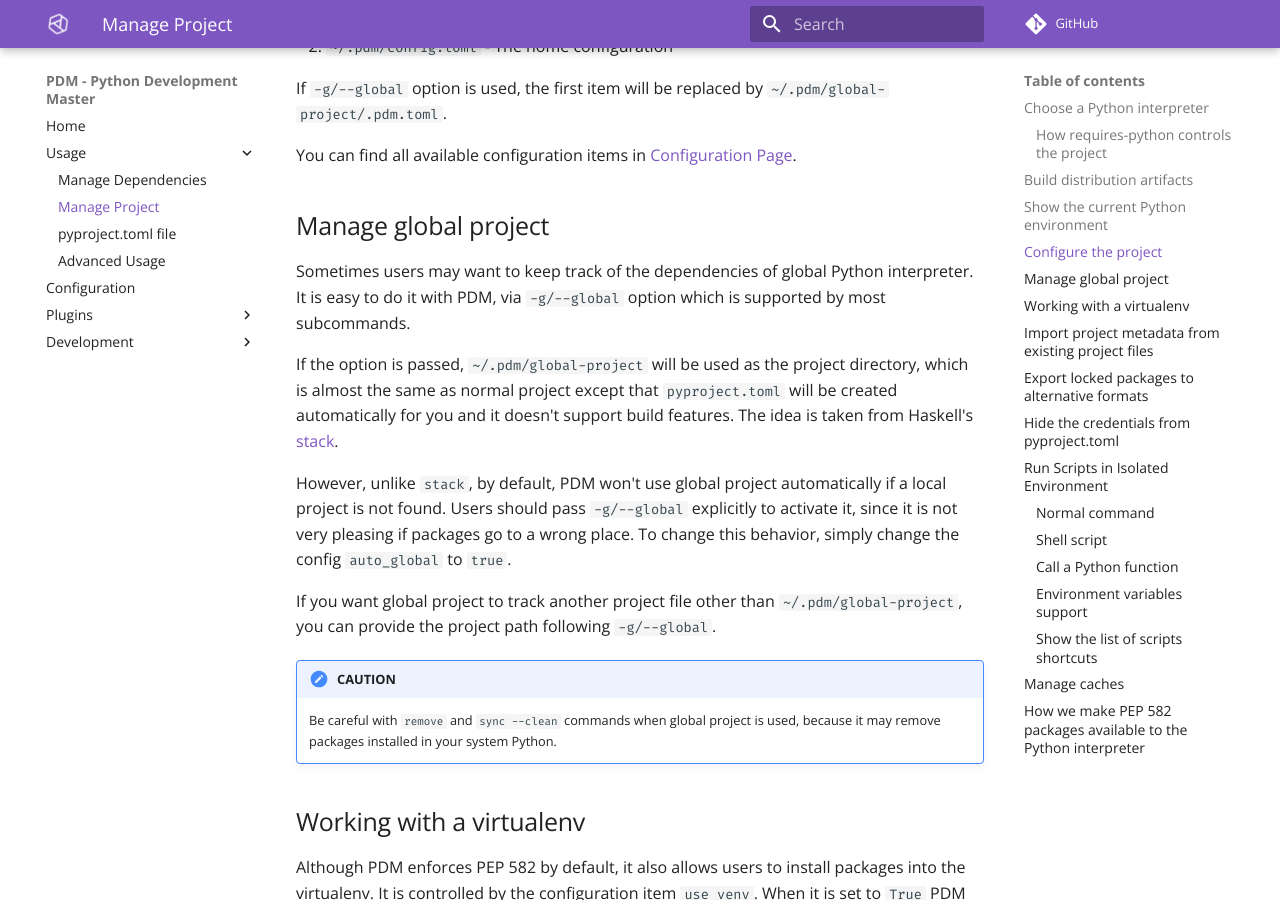
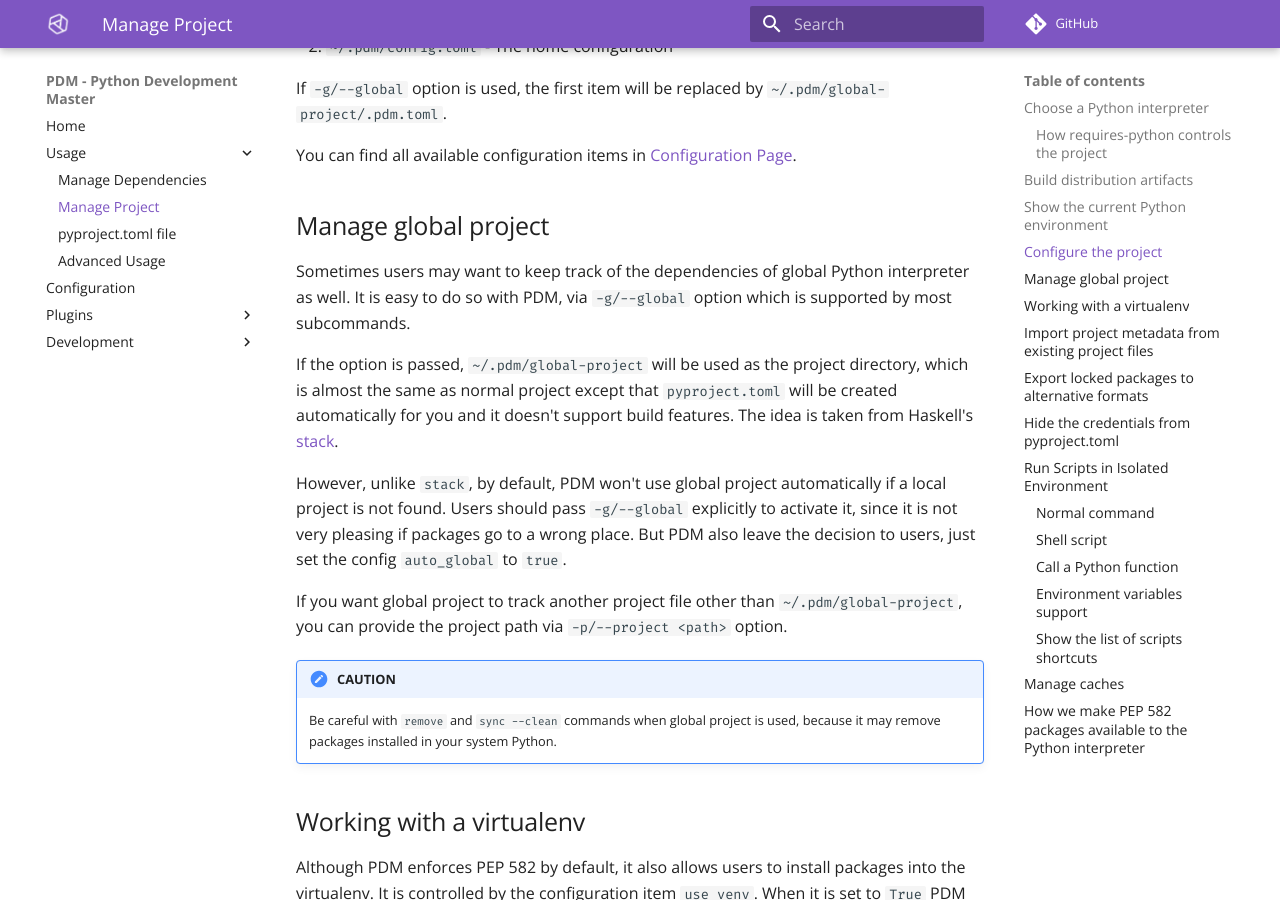
Before and after one commit to ChrisSanderser/pd-ms, an MkDocs documentation site: the page built from docs/docs/project.md, in a window 1280 px wide and 900 px high, scrolled down 2219 px. Built offline with MkDocs 1.6.1 and Material for MkDocs 9.7.7, drawn with Linux system fonts in a browser that asks for light colours; comment, search, counter and statistics services are not loaded.

Commit message:
Update docs of global project

```diff
--- a/docs/docs/project.md
+++ b/docs/docs/project.md
@@ -105,8 +105,8 @@ You can find all available configuration items in [Configuration Page](configura
 
 ## Manage global project
 
-Sometimes users may want to keep track of the dependencies of global Python interpreter.
-It is easy to do it with PDM, via `-g/--global` option which is supported by most subcommands.
+Sometimes users may want to keep track of the dependencies of global Python interpreter as well.
+It is easy to do so with PDM, via `-g/--global` option which is supported by most subcommands.
 
 If the option is passed, `~/.pdm/global-project` will be used as the project directory, which is
 almost the same as normal project except that `pyproject.toml` will be created automatically for you
@@ -114,10 +114,10 @@ and it doesn't support build features. The idea is taken from Haskell's [stack](
 
 However, unlike `stack`, by default, PDM won't use global project automatically if a local project is not found.
 Users should pass `-g/--global` explicitly to activate it, since it is not very pleasing if packages go to a wrong place.
-To change this behavior, simply change the config `auto_global` to `true`.
+But PDM also leave the decision to users, just set the config `auto_global` to `true`.
 
 If you want global project to track another project file other than `~/.pdm/global-project`, you can provide the
-project path following `-g/--global`.
+project path via `-p/--project <path>` option.
 
 !!! attention "CAUTION"
     Be careful with `remove` and `sync --clean` commands when global project is used, because it may remove packages installed in your system Python.
```
